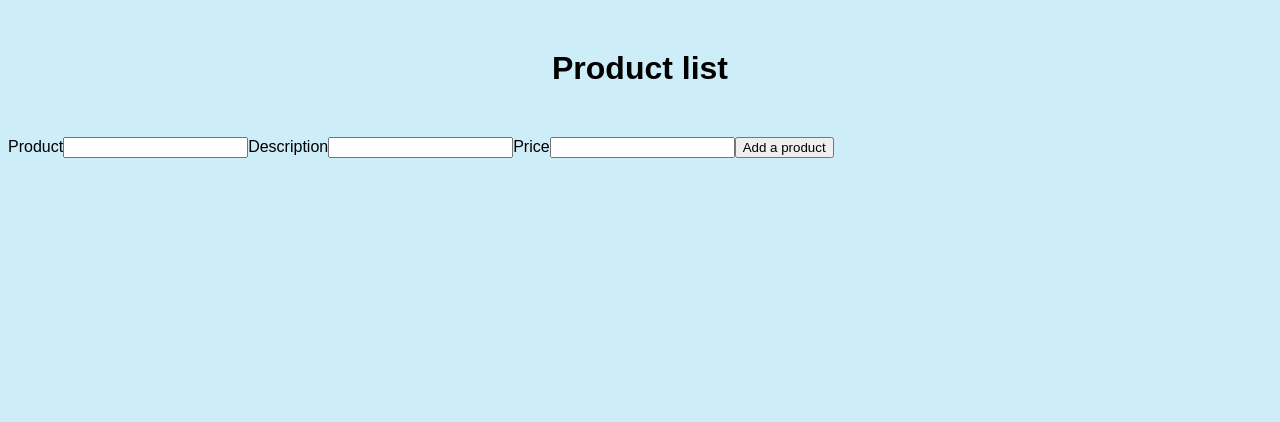
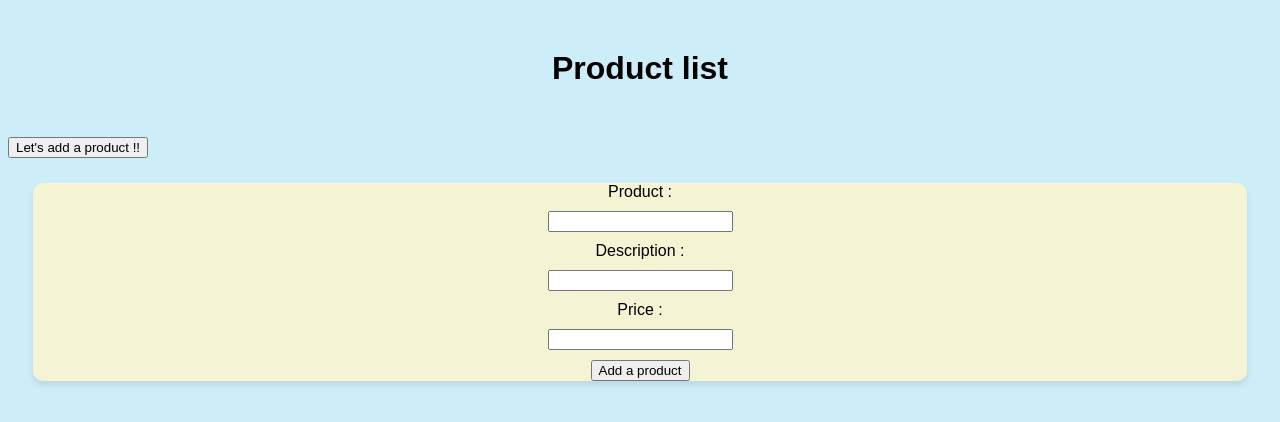
Before and after one commit to Laurasdt/ExamReact, a React (Vite) app in the folder ExamReact/: page / in a window 1280 px wide. Shown: the top 422 px of the page. Built offline with nearby package versions, Linux system fonts and the light colour scheme.

Commit message:
test toast

```diff
--- a/ExamReact/package.json
+++ b/ExamReact/package.json
@@ -11,7 +11,8 @@
   },
   "dependencies": {
     "react": "^18.2.0",
-    "react-dom": "^18.2.0"
+    "react-dom": "^18.2.0",
+    "react-toastify": "^10.0.5"
   },
   "devDependencies": {
     "@types/react": "^18.2.66",
--- a/ExamReact/src/App.jsx
+++ b/ExamReact/src/App.jsx
@@ -1,13 +1,17 @@
 import { useState, useEffect } from "react";
 import ProductList from "./Components/ProductList";
 import ProductForm from "./Components/ProductForm";
+import { ToastContainer, toast } from "react-toastify";
+import "react-toastify/dist/ReactToastify.css";
 import "./app.css";
 
 const App = () => {
   const [products, setProducts] = useState([]);
+  const notify = () => toast("Wow so easy!");
+
   useEffect(() => {
-    console.log("Hello");
-  });
+    console.log("UseEffect");
+  }, []);
 
   const addProduct = (newProduct) => {
     setProducts([...products, newProduct]);
@@ -16,6 +20,8 @@ const App = () => {
   return (
     <div className="addProduct">
       <h1>Product list</h1>
+      <button onClick={notify}>Let's add a product !!</button>
+      <ToastContainer />
       <ProductForm addProduct={addProduct} />
       <ProductList products={products} />
     </div>
--- a/ExamReact/src/Components/ProductForm.jsx
+++ b/ExamReact/src/Components/ProductForm.jsx
@@ -1,4 +1,5 @@
 import React, { useState } from "react";
+import "./productForm.css";
 
 const ProductForm = ({ addProduct }) => {
   const [name, setName] = useState("");
@@ -21,7 +22,7 @@ const ProductForm = ({ addProduct }) => {
 
   return (
     <form onSubmit={handleSubmit}>
-      <label htmlFor="name">Product</label>
+      <label htmlFor="name">Product : </label>
       <input
         type="text"
         name="name"
@@ -30,7 +31,7 @@ const ProductForm = ({ addProduct }) => {
         onChange={(e) => setName(e.target.value)}
         required
       />
-      <label htmlFor="description">Description</label>
+      <label htmlFor="description">Description : </label>
       <input
         type="text"
         name="description"
@@ -39,7 +40,7 @@ const ProductForm = ({ addProduct }) => {
         onChange={(e) => setDescription(e.target.value)}
         required
       />
-      <label htmlFor="price">Price</label>
+      <label htmlFor="price">Price : </label>
       <input
         type="number"
         name="price"
--- /dev/null
+++ b/ExamReact/src/Components/productForm.css
@@ -0,0 +1,12 @@
+form {
+  display: flex;
+  gap: 10px;
+  flex-direction: column;
+  align-items: center;
+  margin: 2%;
+  border-radius: 10px;
+  box-shadow: 0 4px 6px rgba(35, 35, 35, 0.1);
+  background-color: #f4f4d5;
+  font-family: Arial, Helvetica, sans-serif;
+  transition: transform 0.2s ease-in-out;
+}
--- a/ExamReact/src/app.css
+++ b/ExamReact/src/app.css
@@ -3,7 +3,8 @@ body {
   font-family: Arial, Helvetica, sans-serif;
 }
 
-h1 {
+h1,
+h2 {
   text-align: center;
   margin: 50px;
 }
```
Also changed, not shown: 1 other file (tests, documents, lock files or other folders).
